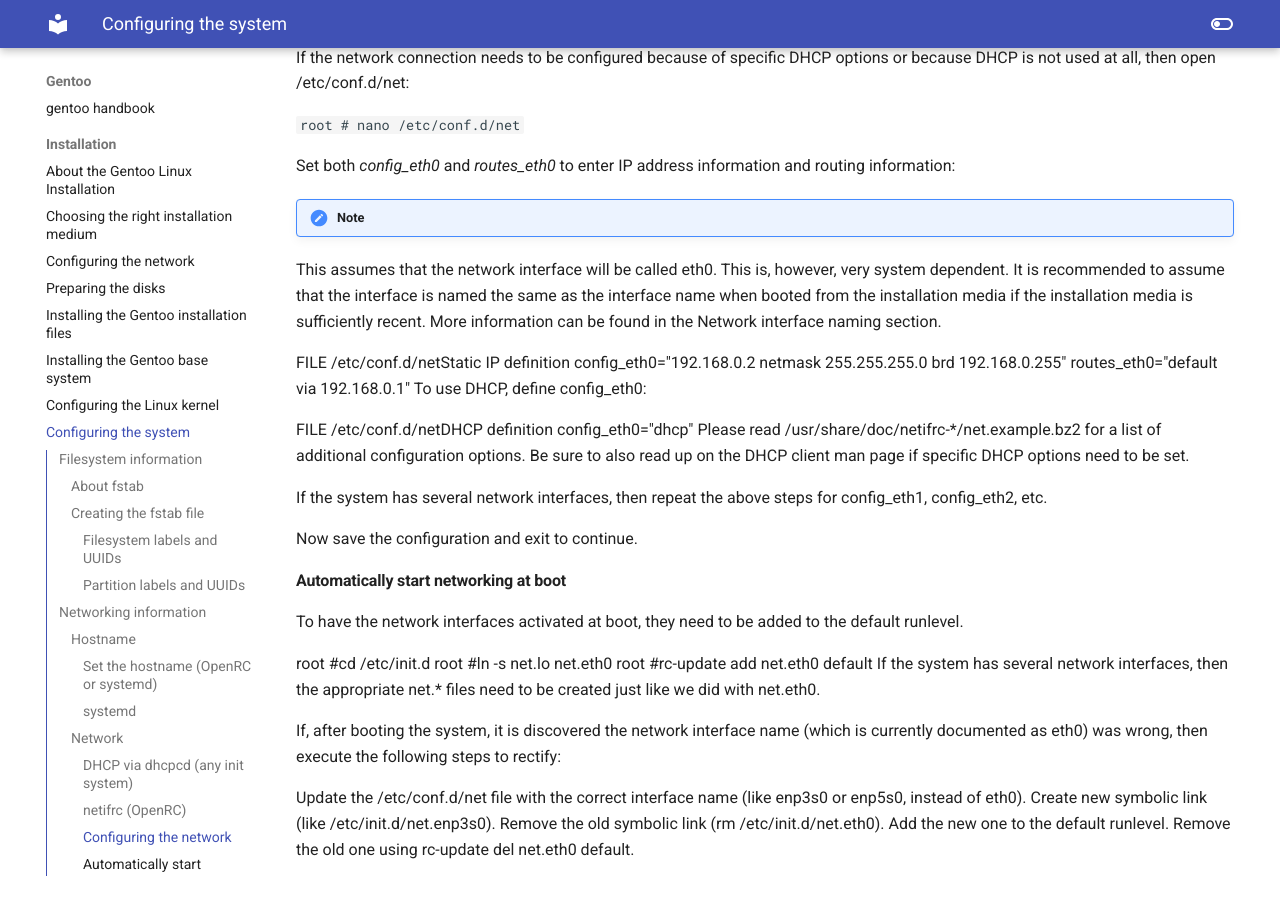
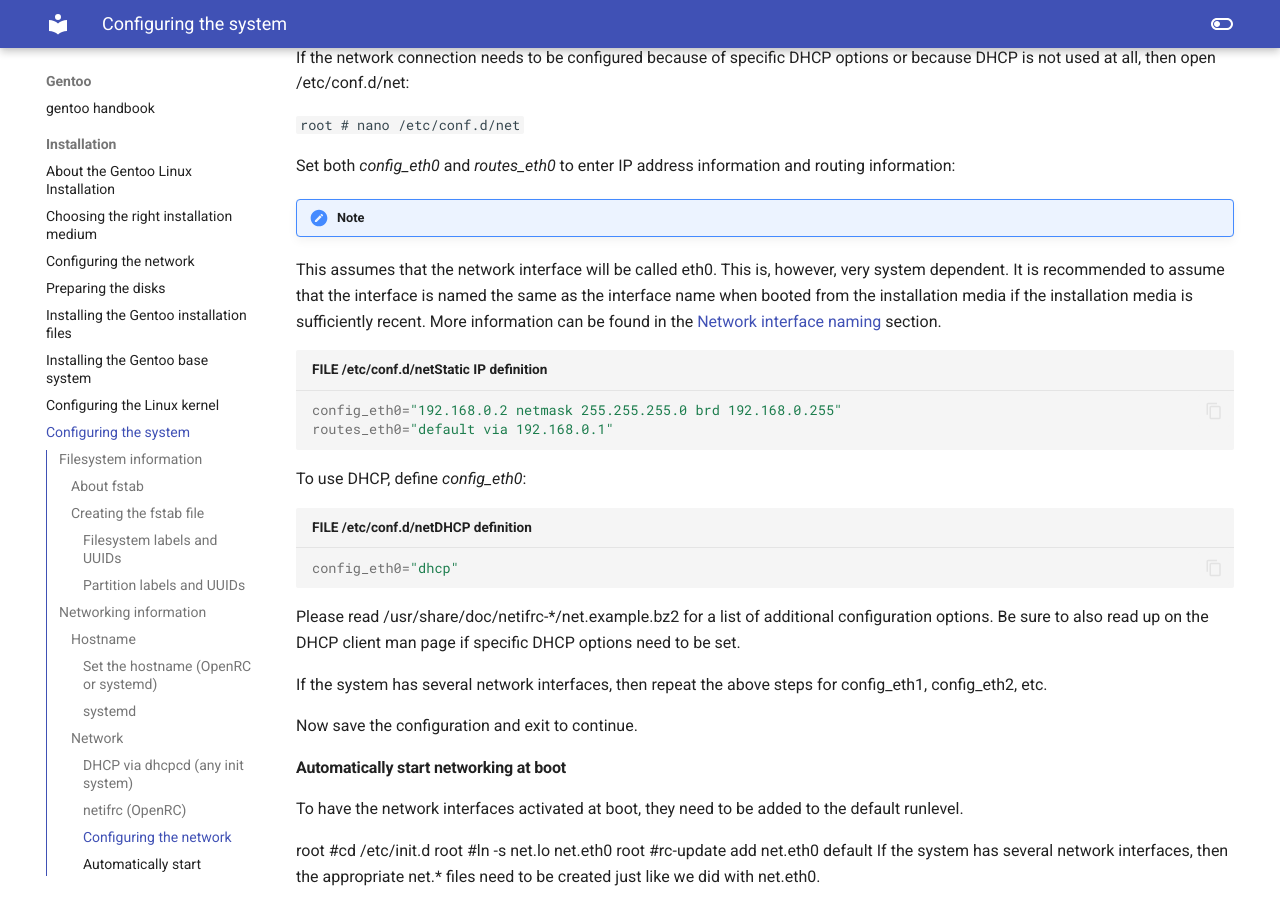
Before and after one commit to floviken/mkdocs, an MkDocs documentation site: the page built from docs/gentoo/installation/08-Configuring the system.md, in a window 1280 px wide and 900 px high, scrolled down 4850 px. Built offline with MkDocs 1.6.1 and Material for MkDocs 9.7.7, drawn with Linux system fonts in a browser that asks for light colours; some of the changed lines change nothing that is shown.

Commit message:
Update 08-Configuring the system.md

````diff
--- a/docs/gentoo/installation/08-Configuring the system.md
+++ b/docs/gentoo/installation/08-Configuring the system.md
@@ -158,15 +158,19 @@
 Set both *config_eth0* and *routes_eth0* to enter IP address information and routing information:
 
 !!! Note
-This assumes that the network interface will be called eth0. This is, however, very system dependent. It is recommended to assume that the interface is named the same as the interface name when booted from the installation media if the installation media is sufficiently recent. More information can be found in the Network interface naming section.
+This assumes that the network interface will be called eth0. This is, however, very system dependent. It is recommended to assume that the interface is named the same as the interface name when booted from the installation media if the installation media is sufficiently recent. More information can be found in the [Network interface naming](https://wiki.gentoo.org/wiki/Handbook:AMD64/Networking/Advanced#Network_interface_naming) section.
 
-FILE /etc/conf.d/netStatic IP definition
+```sh title="FILE /etc/conf.d/netStatic IP definition"
 config_eth0="192.168.0.2 netmask 255.255.255.0 brd 192.168.0.255"
 routes_eth0="default via 192.168.0.1"
-To use DHCP, define config_eth0:
+```
 
-FILE /etc/conf.d/netDHCP definition
+To use DHCP, define *config_eth0*:
+
+```sh title="FILE /etc/conf.d/netDHCP definition"
 config_eth0="dhcp"
+```
+
 Please read /usr/share/doc/netifrc-*/net.example.bz2 for a list of additional configuration options. Be sure to also read up on the DHCP client man page if specific DHCP options need to be set.
 
 If the system has several network interfaces, then repeat the above steps for config_eth1, config_eth2, etc.
````
